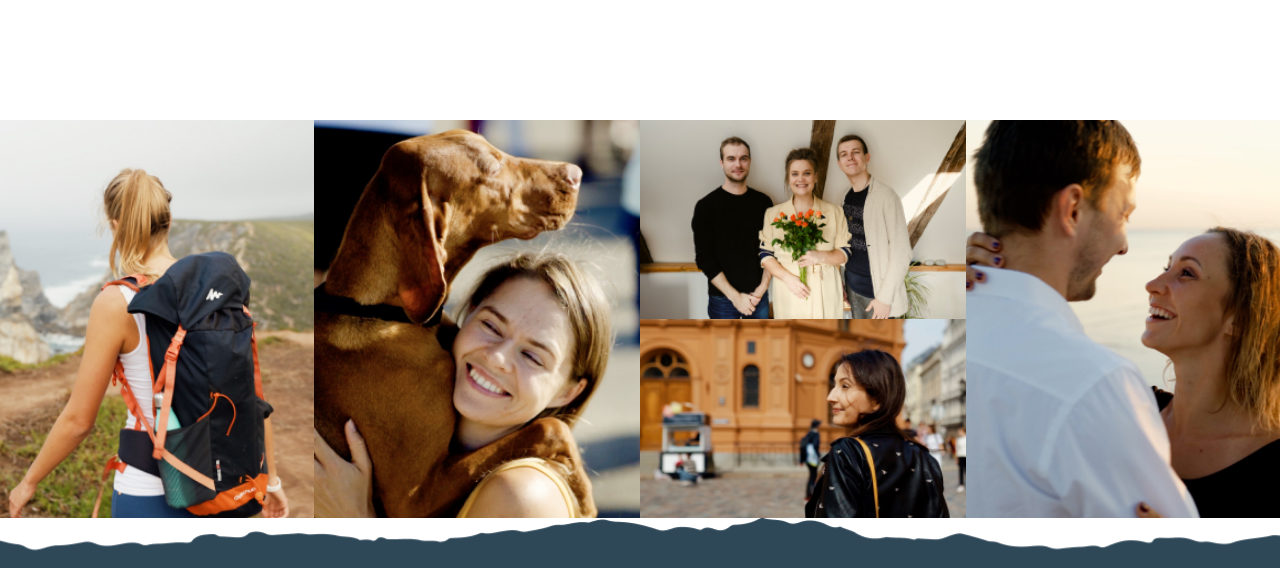
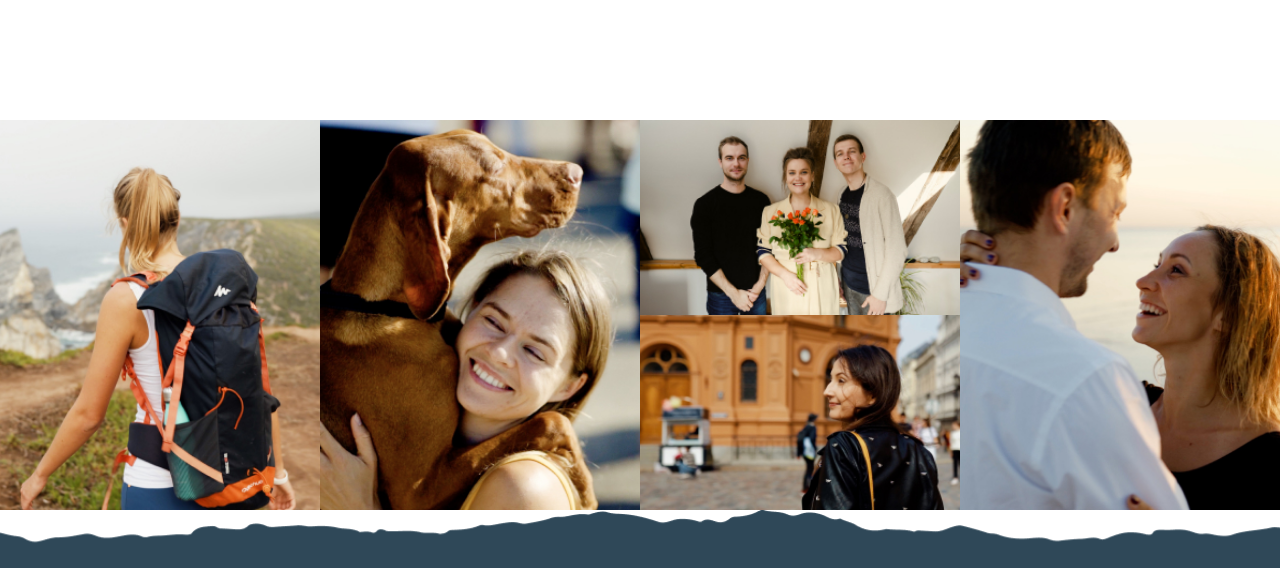
Before and after one commit to gorskag/Prakse_Gunita_Gorska, a plain HTML site: page index.html in a window 1280 px wide. Shown: the part 1080-1648 px from the top of the page. Drawn offline with nearby package versions, Linux system fonts and the light colour scheme; a web font is replaced by a local one.

Commit message:
commit on 'master'

```diff
--- a/assets/css/index.css
+++ b/assets/css/index.css
@@ -121,13 +121,19 @@
     padding: 0;
 }
 
+#photoCollage > div > div.row{
+    width: 100%;
+    margin: 0;
+}
+
 #photoCollage > div > div > img{
     object-fit: cover;
+    overflow: hidden;
 }
 
 #photoCollage > div > div > div > img{
     width: 100%;
-    height:50%;
+    height: 50%;
 
     object-fit: cover;
 }
```
